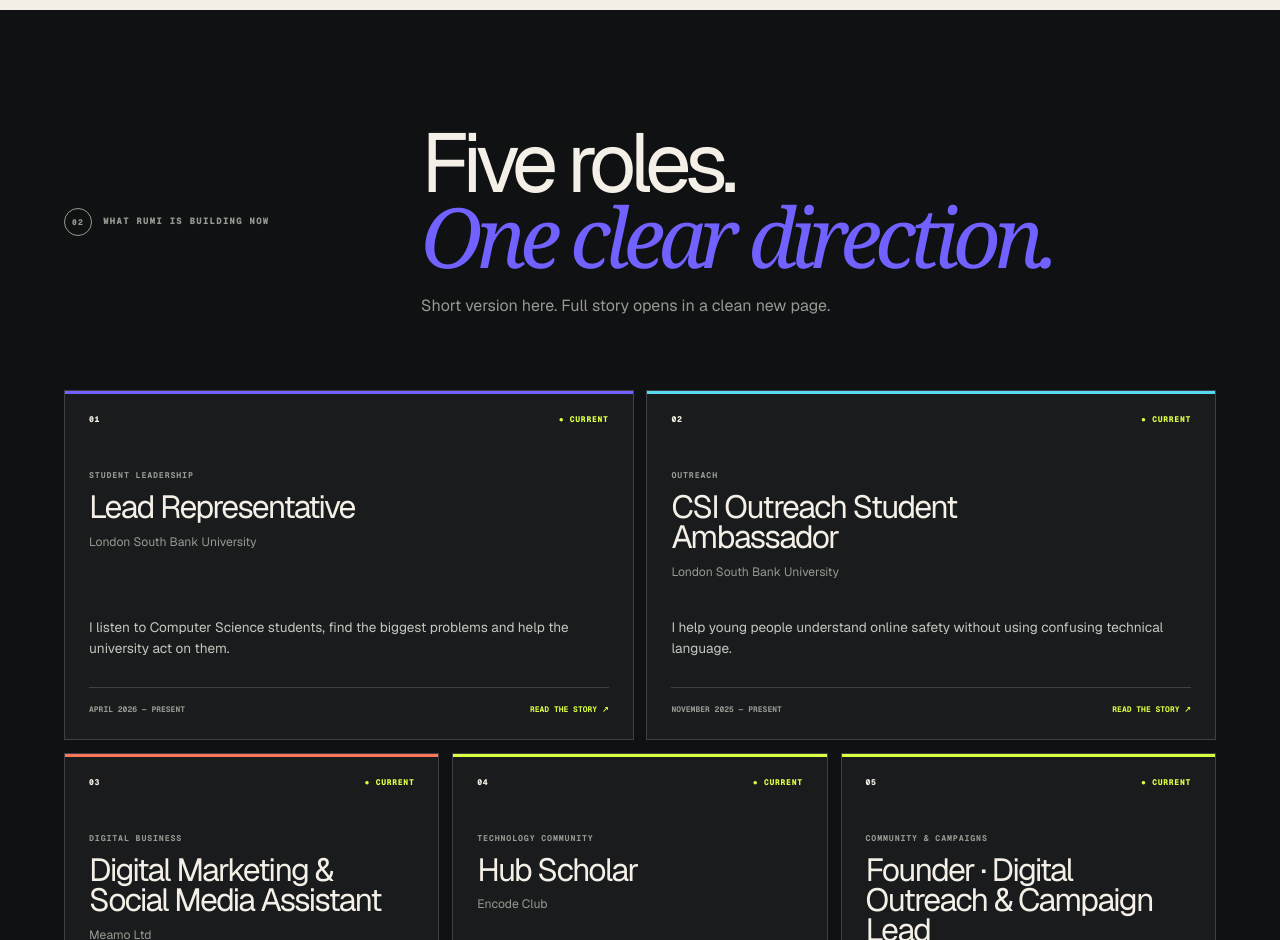
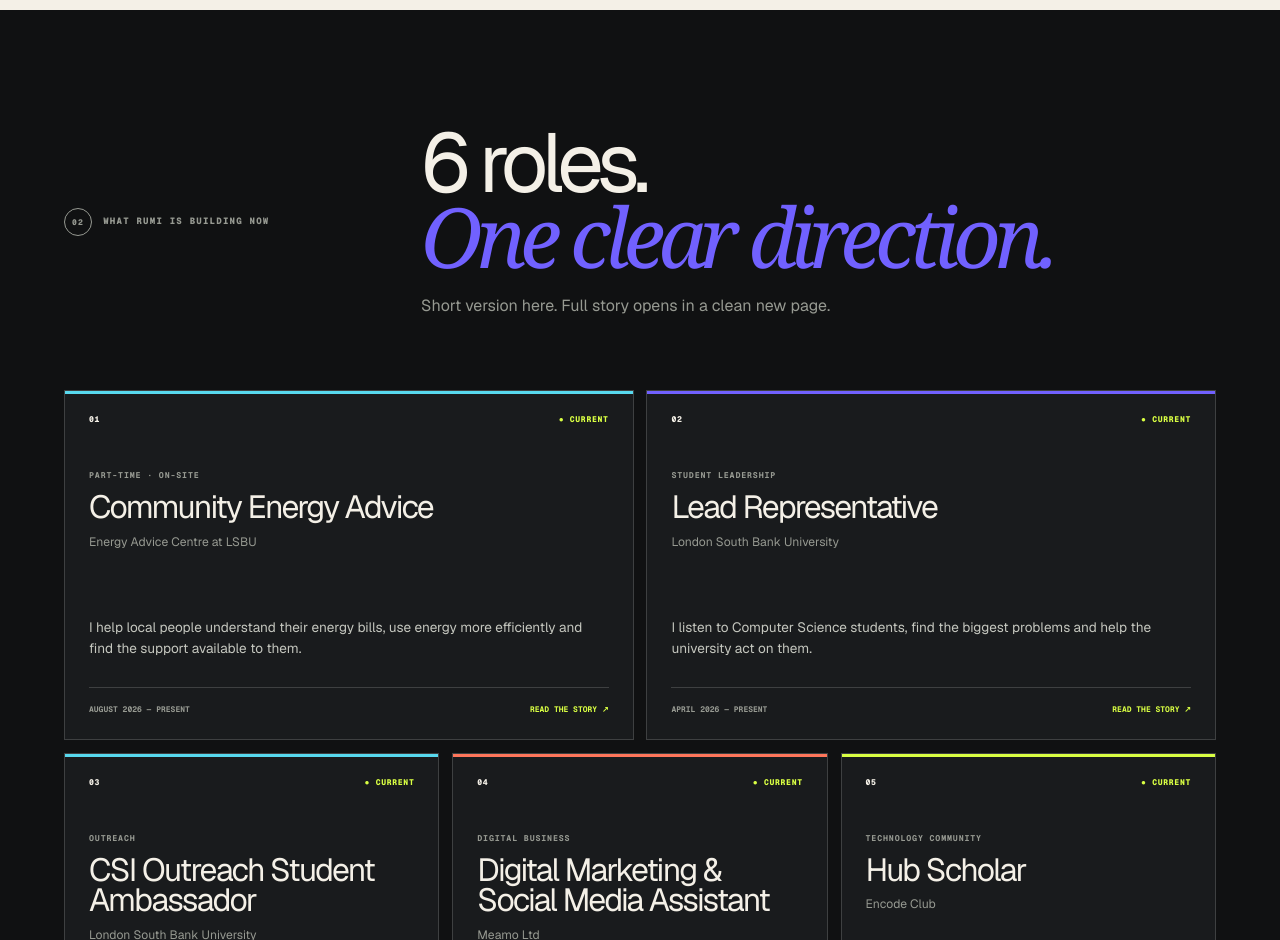
Before and after one commit to RamimRahman/rumi-portfolio-, a Next.js app: page / in a window 1280 px wide. Shown: the part 1860-2800 px from the top of the page. Built offline with nearby package versions, Linux system fonts and the light colour scheme.

Commit message:
Add LSBU Energy Advice Centre experience

```diff
--- a/app/page.tsx
+++ b/app/page.tsx
@@ -166,7 +166,7 @@ export default function Home() {
           <div><strong>500+</strong><span>Connections</span></div>
           <div><strong>922</strong><span>Followers</span></div>
           <div><strong>1</strong><span>LSBU Group Award</span></div>
-          <div><strong>5</strong><span>Current roles</span></div>
+          <div><strong>{currentExperiences.length}</strong><span>Current roles</span></div>
         </section>
 
         <section className="about" id="about">
@@ -187,7 +187,7 @@ export default function Home() {
         <section className="now" id="now">
           <div className="section-heading">
             <div className="section-tag light"><span>02</span> WHAT RUMI IS BUILDING NOW</div>
-            <div><h2>Five roles.<br /><em>One clear direction.</em></h2><p>Short version here. Full story opens in a clean new page.</p></div>
+            <div><h2>{currentExperiences.length} roles.<br /><em>One clear direction.</em></h2><p>Short version here. Full story opens in a clean new page.</p></div>
           </div>
           <div className="role-grid">
             {currentExperiences.map((item, index) => (
--- a/app/portfolio-data.ts
+++ b/app/portfolio-data.ts
@@ -14,6 +14,30 @@ export type Experience = {
 };
 
 export const experiences: Experience[] = [
+  {
+    slug: "lsbu-energy-advice-centre",
+    role: "Community Energy Advice",
+    organisation: "Energy Advice Centre at LSBU",
+    period: "August 2026 — Present",
+    status: "Current",
+    kind: "Part-time · On-site",
+    simple: "I help local people understand their energy bills, use energy more efficiently and find the support available to them.",
+    story:
+      "At the LSBU Energy Advice Centre in London, Rumi supports the community with free, impartial energy guidance. He helps people understand household energy consumption and bills, offers practical recommendations to improve efficiency and reduce costs, and signposts clients to relevant grants, schemes and specialist services. Working alongside colleagues, he supports community engagement and an accessible, professional and confidential service.",
+    actions: [
+      "Explain household energy consumption and bills in clear, accessible language",
+      "Offer practical energy-efficiency and cost-saving guidance",
+      "Signpost clients to relevant grants, support schemes and specialist services",
+      "Support community engagement and collaborate with colleagues to provide confidential advice",
+    ],
+    outcomes: [
+      "Helps residents make informed choices about household energy use",
+      "Makes available support and specialist services easier to navigate",
+      "Supports an accessible, impartial service for the local community",
+    ],
+    skills: ["Community engagement", "Sustainability", "Energy efficiency", "Client communication", "Service signposting"],
+    accent: "cyan",
+  },
   {
     slug: "lead-representative",
     role: "Lead Representative",
```
